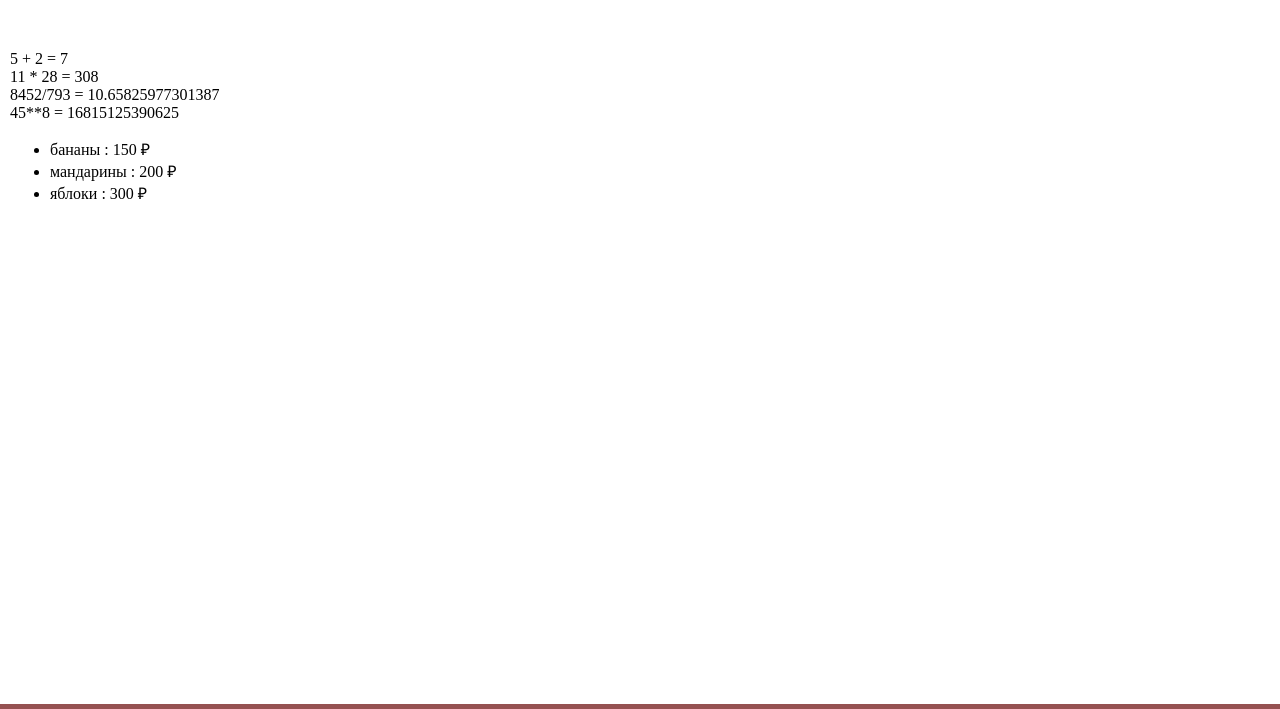
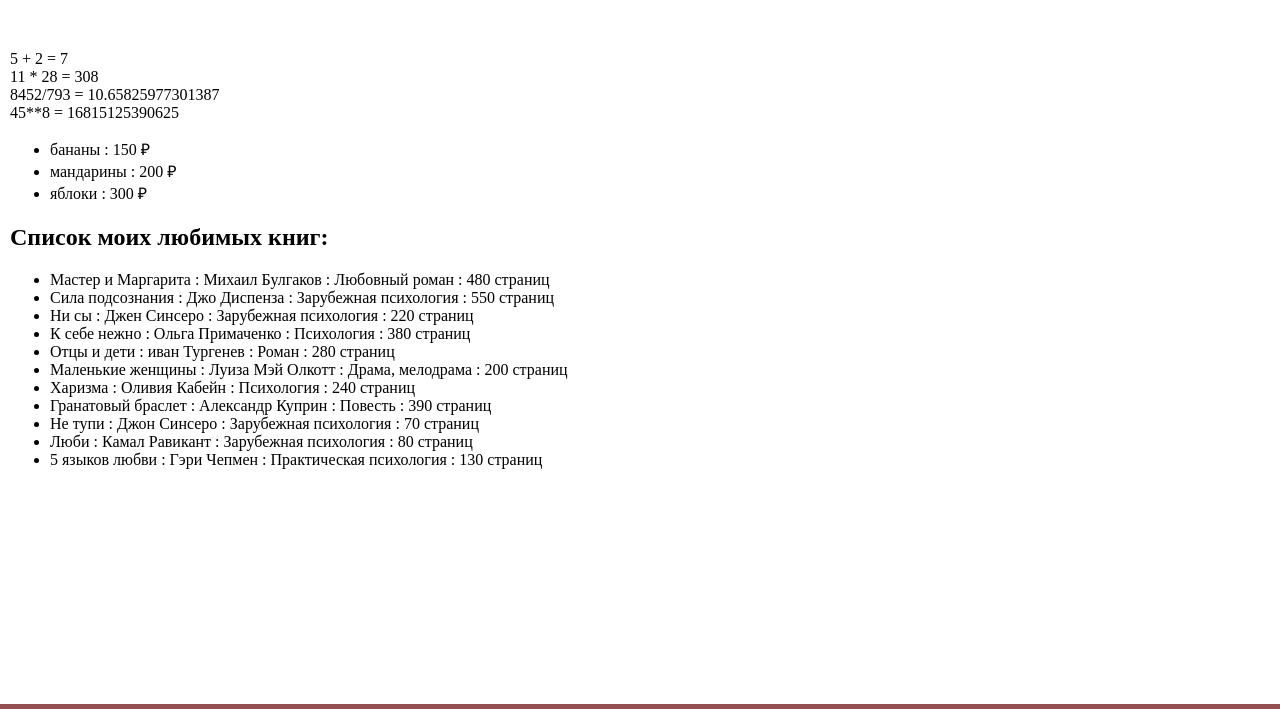
Before and after one commit to luvvundu/web-programming-labs-2, a Flask app: page /lab2/example in a window 1280 px wide. Shown: the part 58-767 px from the top of the page. Run offline with Flask 3, Linux system fonts and the light colour scheme.

Commit message:
Книги

```diff
--- a/app.py
+++ b/app.py
@@ -178,8 +178,25 @@ def example():
         {'name' : 'мандарины', 'price' : 200},
         {'name' : 'яблоки', 'price' : 300},
         ]
+
+    books = [
+        {'book' : 'Мастер и Маргарита', 'author' : 'Михаил Булгаков', 'zhanr' : 'Любовный роман', 'str' : 480},
+        {'book' : 'Сила подсознания', 'author' : 'Джо Диспенза', 'zhanr' : 'Зарубежная психология', 'str' : 550},
+        {'book' : 'Ни сы', 'author' : 'Джен Синсеро', 'zhanr' : 'Зарубежная психология', 'str' : 220},
+        {'book' : 'К себе нежно', 'author' : 'Ольга Примаченко', 'zhanr' : 'Психология', 'str' : 380},
+        {'book' : 'Отцы и дети', 'author' : 'иван Тургенев', 'zhanr' : 'Роман', 'str' : 280},
+        {'book' : 'Маленькие женщины', 'author' : 'Луиза Мэй Олкотт', 'zhanr' : 'Драма, мелодрама', 'str' : 200},
+        {'book' : 'Харизма', 'author' : 'Оливия Кабейн', 'zhanr' : 'Психология', 'str' : 240},
+        {'book' : 'Гранатовый браслет', 'author' : 'Александр Куприн', 'zhanr' : 'Повесть', 'str' : 390},
+        {'book' : 'Не тупи', 'author' : 'Джон Синсеро', 'zhanr' : 'Зарубежная психология', 'str' : 70},
+        {'book' : 'Люби', 'author' : 'Камал Равикант', 'zhanr' : 'Зарубежная психология', 'str' : 80},
+        {'book' : '5 языков любви', 'author' : 'Гэри  Чепмен', 'zhanr' : 'Практическая психология', 'str' : 130},
+    ]
+
     return render_template('example.html',
                             number_lab = number_lab,
                               name=name, group = group,
                               number_kurs = number_kurs,
-                              fruits = fruits)
+                              fruits = fruits,
+                              books = books,
+                            )
--- a/templates/example.html
+++ b/templates/example.html
@@ -29,6 +29,13 @@
             <li>{{ f.name }} : {{ f.price }} &#x20bd; </li>
             {% endfor %}
        </ul>
+
+       <h2>Список моих любимых книг:</h2>
+       <ul>
+            {% for b in books %}
+            <li>{{ b.book }} : {{ b.author }} : {{ b.zhanr }} : {{ b.str }} страниц </li>
+            {% endfor %}
+       </ul>
     </main>
 
     <footer>
```
